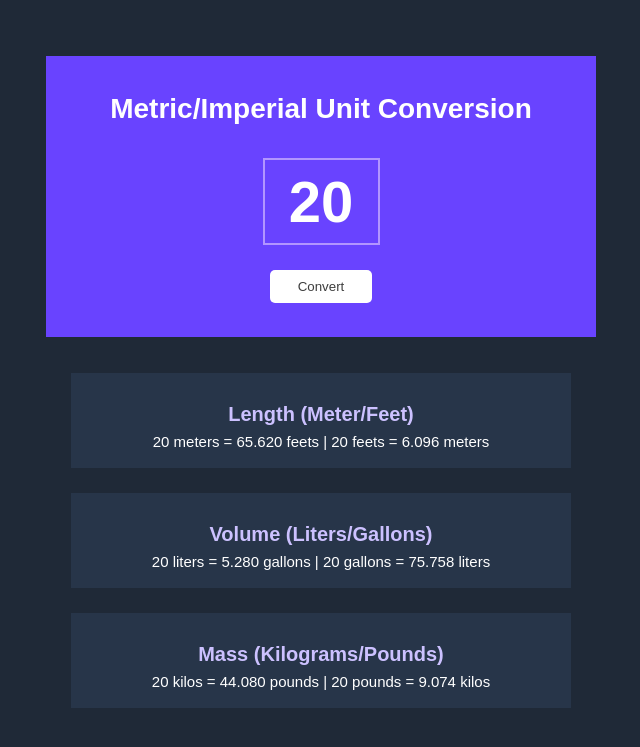
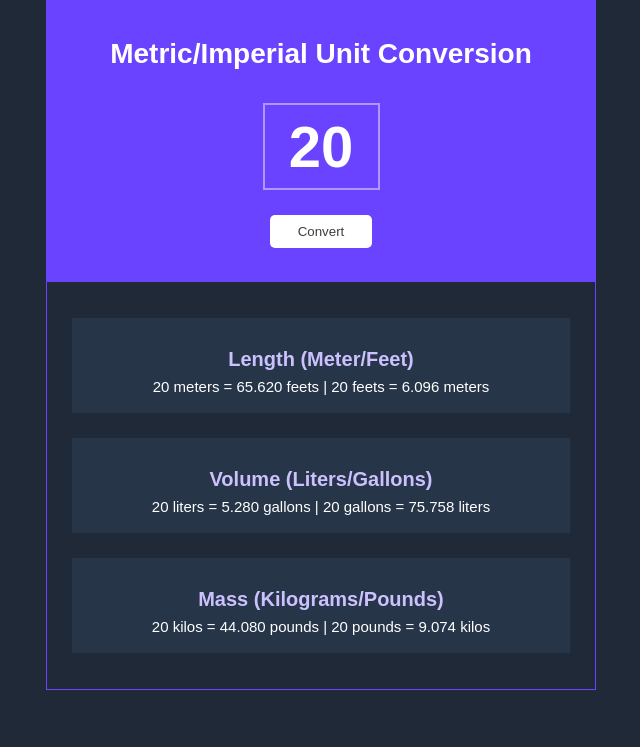
Before and after one commit to onah-john-25/unit-converter, a plain HTML site: page index.html in a window 1280 px wide. Shown: the whole page, without its empty margins (319-959 px from the left). Drawn offline with Linux system fonts and the light colour scheme.

Commit message:
Border added to container element and display flex removed from body element

```diff
--- a/index.css
+++ b/index.css
@@ -13,9 +13,6 @@ input, button {
 body {
     min-height: 100vh;
     font-family: sans-serif;
-    display: flex;
-    align-items: center;
-    justify-content: center;
     background-color: #1F2937;
     font-size: 15px;
 }
@@ -24,6 +21,8 @@ body {
     max-width: 550px;
     width: 100%;
     text-align: center;
+    margin: 0 auto;
+    border: 1px solid #6943FF;
 }
 
 .top-contents{
```
